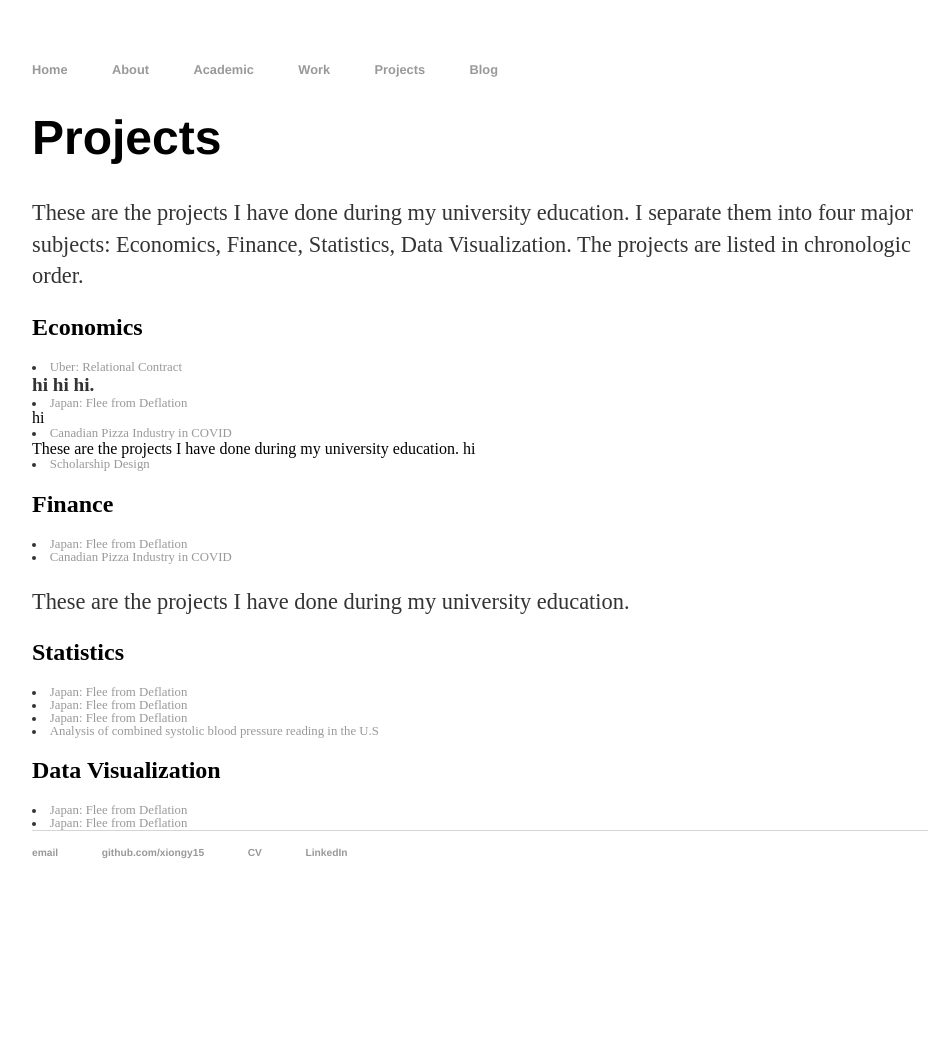
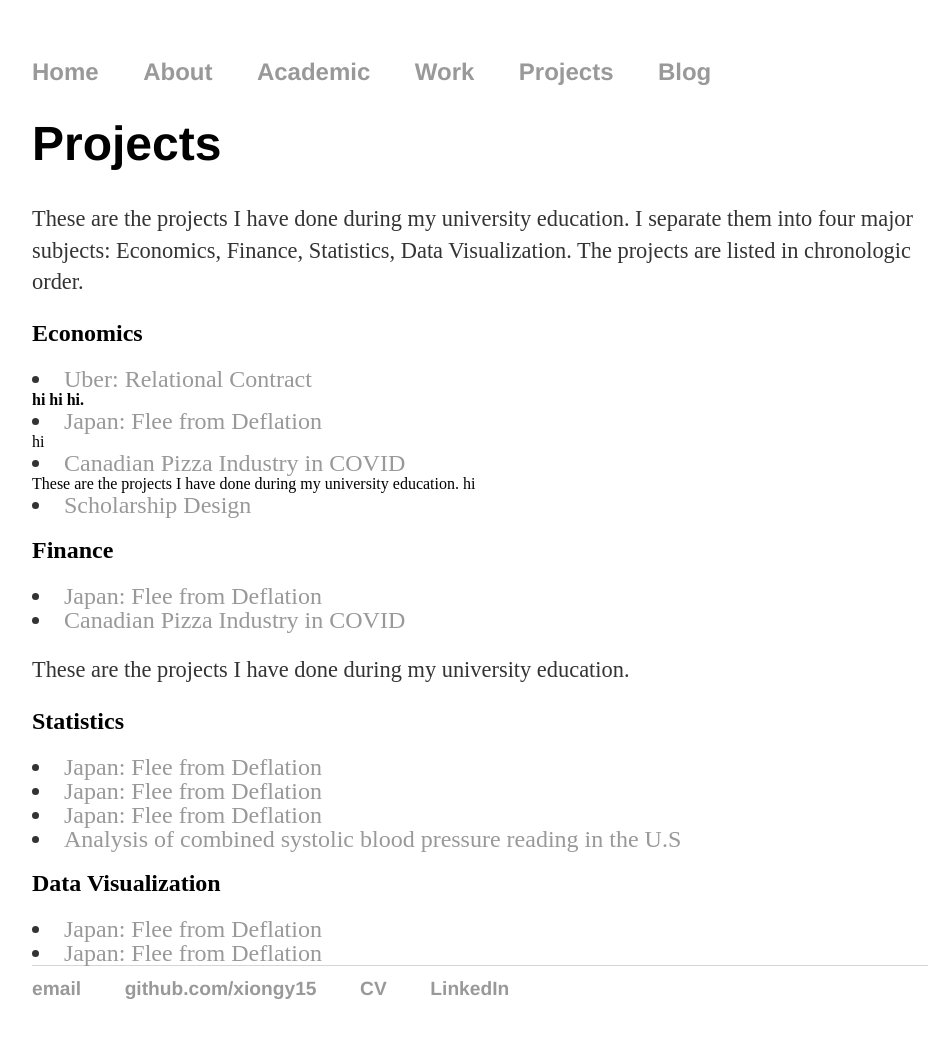
Before and after one commit to xiongy15/xiongy15.github.io, a Jekyll site: the page built from project/index.html, in a window 1280 px wide. Shown: the whole page, without its empty margins (160-1104 px from the left). Built offline with Jekyll 4.4.1, drawn with Linux system fonts in a browser that asks for light colours; before the commit the page ends 919 px from its top, so only the background shows below that.

Commit message:
Update main.css

```diff
--- a/css/main.css
+++ b/css/main.css
@@ -28,13 +28,9 @@ p {
     line-height: 1.4em;
     color: #333;
 }
-b {
-    font-size: 1.2em;
-    line-height: 1.2em;
-    color: #333;
-}
+
 li {
-    font-size: 0.8em;
+    font-size: 1.5em;
     line-height: 1em;
     color: #333;
 }
```
